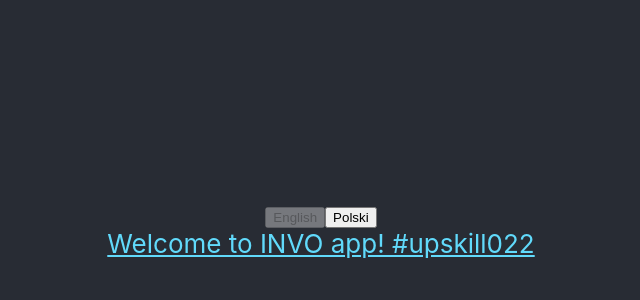
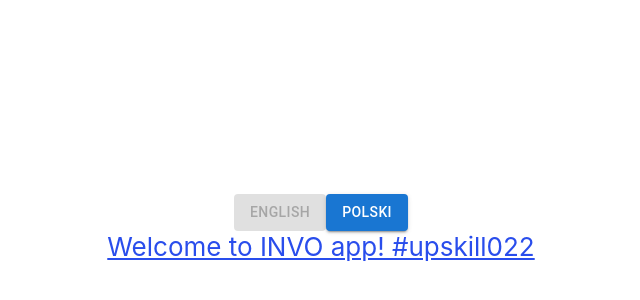
Before and after one commit to shcodenick/ups22, a React (Create React App) app: page / in a window 1280 px wide. Shown: the part 172-472 px from the top of the page, without its empty margins (319-959 px from the left). Built offline with nearby package versions, Linux system fonts and the light colour scheme.

Commit message:
materialui, used it for i18n buttons, changes css

```diff
--- a/package.json
+++ b/package.json
@@ -3,6 +3,10 @@
   "version": "0.1.0",
   "private": true,
   "dependencies": {
+    "@emotion/react": "^11.11.1",
+    "@emotion/styled": "^11.11.0",
+    "@mui/material": "^5.14.1",
+    "@mui/styled-engine-sc": "^5.12.0",
     "@testing-library/jest-dom": "^5.17.0",
     "@testing-library/react": "^13.4.0",
     "@testing-library/user-event": "^13.5.0",
@@ -16,6 +20,7 @@
     "react-dom": "^18.2.0",
     "react-i18next": "^13.0.2",
     "react-scripts": "5.0.1",
+    "styled-components": "^5.3.11",
     "typescript": "^4.9.5",
     "web-vitals": "^2.1.4"
   },
--- a/src/App.css
+++ b/src/App.css
@@ -14,7 +14,7 @@
 }
 
 .App-header {
-  background-color: #282c34;
+  background-color: #ffffff;
   min-height: 100vh;
   display: flex;
   flex-direction: column;
@@ -25,7 +25,7 @@
 }
 
 .App-link {
-  color: #61dafb;
+  color: #294dec;
 }
 
 @keyframes App-logo-spin {
--- a/src/App.tsx
+++ b/src/App.tsx
@@ -1,6 +1,7 @@
 import React, { useTransition } from 'react';
 import './App.css';
 import { useTranslation } from 'react-i18next';
+import Button from '@mui/material/Button';
 
 
 const lngs = {
@@ -17,7 +18,7 @@
       <header className="App-header">
         <div>
           {Object.keys(lngs).map((lng) => (
-            <button key={lng} onClick={() => i18n.changeLanguage(lng)} disabled={i18n.resolvedLanguage === lng}>{ lngs[lng as LangKey].nativeName }</button>
+            <Button variant="contained" key={lng} onClick={() => i18n.changeLanguage(lng)} disabled={i18n.resolvedLanguage === lng}>{ lngs[lng as LangKey].nativeName }</Button>
           ))}
         </div>
         <a
```
Also changed, not shown: 2 other files (tests, documents, lock files or other folders).
